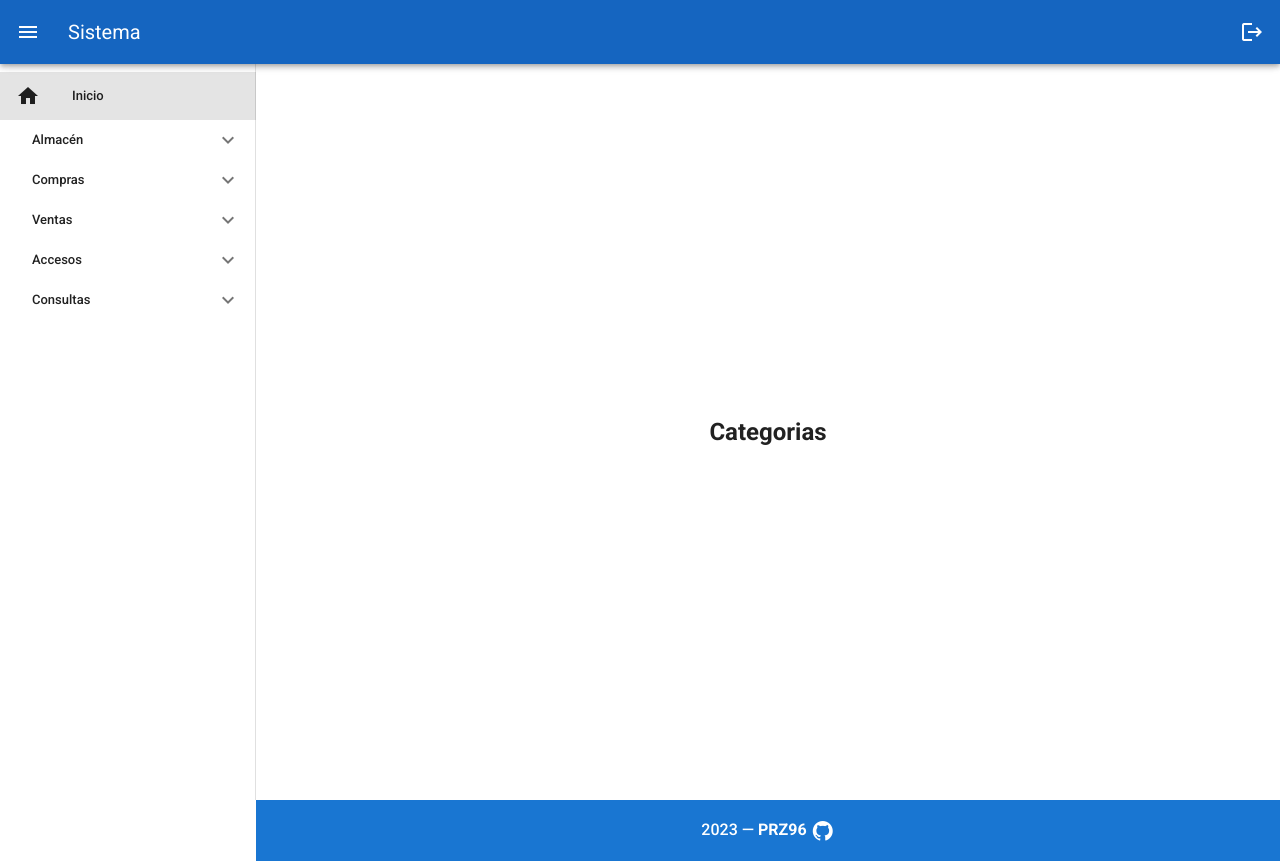
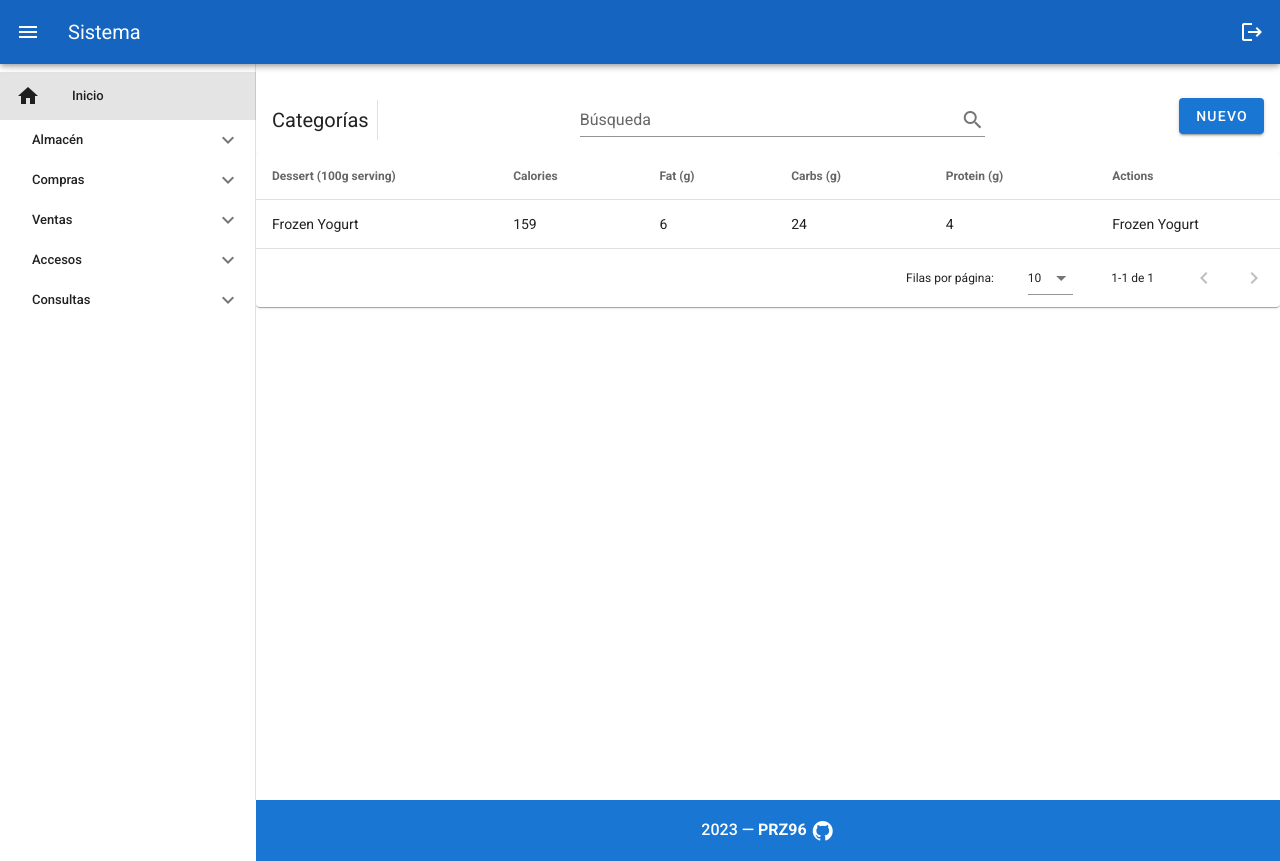
Before and after one commit to PRZ96/sistema-vue, a Vue app: page /categoria in a window 1280 px wide. Built offline with nearby package versions, Linux system fonts and the light colour scheme.

Commit message:
agregar crud y modificar fill-height por height 100

```diff
--- a/src/App.vue
+++ b/src/App.vue
@@ -177,7 +177,7 @@
     </v-app-bar>
 
     <v-main>
-      <v-container class="fill-height" fluid>
+      <v-container class="" fluid style="height: 100%;">
         <v-row align="center" justify="center">
           <v-slide-y-transition mode="out-in">
             <router-view />
--- a/src/components/Categoria.vue
+++ b/src/components/Categoria.vue
@@ -1,3 +1,197 @@
 <template>
-    <h2>Categorias</h2>
+  <v-layout align-start class="mt-6">
+    <v-flex>
+      <v-toolbar flat color="white">
+        <v-toolbar-title>Categorías</v-toolbar-title>
+        <v-divider class="mx-2" inset vertical></v-divider>
+
+        <v-spacer></v-spacer>
+
+        <v-text-field
+          class="text-xs-center"
+          v-model="search"
+          append-icon="search"
+          label="Búsqueda"
+          single-line
+          hide-details
+        ></v-text-field>
+
+        <v-spacer></v-spacer>
+
+        <v-dialog v-model="dialog" max-width="500px">
+          <template v-slot:activator="{ on }">
+            <v-btn color="primary" dark class="mb-2" v-on="on">Nuevo</v-btn>
+          </template>
+          <v-card>
+            <v-card-title>
+              <span class="headline">{{ formTitle }}</span>
+            </v-card-title>
+
+            <v-card-text>
+              <v-container grid-list-md>
+                <v-layout wrap>
+                  <v-flex xs12 sm6 md4>
+                    <v-text-field
+                      v-model="editedItem.name"
+                      label="Dessert name"
+                    ></v-text-field>
+                  </v-flex>
+                  <v-flex xs12 sm6 md4>
+                    <v-text-field
+                      v-model="editedItem.calories"
+                      label="Calories"
+                    ></v-text-field>
+                  </v-flex>
+                  <v-flex xs12 sm6 md4>
+                    <v-text-field
+                      v-model="editedItem.fat"
+                      label="Fat (g)"
+                    ></v-text-field>
+                  </v-flex>
+                  <v-flex xs12 sm6 md4>
+                    <v-text-field
+                      v-model="editedItem.carbs"
+                      label="Carbs (g)"
+                    ></v-text-field>
+                  </v-flex>
+                  <v-flex xs12 sm6 md4>
+                    <v-text-field
+                      v-model="editedItem.protein"
+                      label="Protein (g)"
+                    ></v-text-field>
+                  </v-flex>
+                </v-layout>
+              </v-container>
+            </v-card-text>
+
+            <v-card-actions>
+              <v-spacer></v-spacer>
+              <v-btn color="blue darken-1" class="white--text" flat @click="close">Cancelar</v-btn>
+              <v-btn color="blue darken-1" class="white--text" flat @click="save">Guardar</v-btn>
+            </v-card-actions>
+          </v-card>
+        </v-dialog>
+
+      </v-toolbar>
+
+      <v-data-table
+        :headers="headers"
+        :items="desserts"
+        :search="search"
+        class="elevation-1"
+      >
+        <template v-slot:items="props">
+          <td>{{ props.item.name }}</td>
+          <td class="text-xs-right">{{ props.item.calories }}</td>
+          <td class="text-xs-right">{{ props.item.fat }}</td>
+          <td class="text-xs-right">{{ props.item.carbs }}</td>
+          <td class="text-xs-right">{{ props.item.protein }}</td>
+          <td class="justify-center layout px-0">
+            <v-icon small class="mr-2" @click="editItem(props.item)">
+              edit
+            </v-icon>
+            <v-icon small @click="deleteItem(props.item)"> delete </v-icon>
+          </td>
+        </template>
+        <template v-slot:no-data>
+          <v-btn color="primary" @click="initialize">Reset</v-btn>
+        </template>
+      </v-data-table>
+    </v-flex>
+  </v-layout>
 </template>
+
+<script>
+export default {
+  data() {
+    return {
+      dialog: false,
+      search: "",
+      headers: [
+        {
+          text: "Dessert (100g serving)",
+          align: "left",
+          sortable: false,
+          value: "name",
+        },
+        { text: "Calories", value: "calories" },
+        { text: "Fat (g)", value: "fat" },
+        { text: "Carbs (g)", value: "carbs" },
+        { text: "Protein (g)", value: "protein" },
+        { text: "Actions", value: "name", sortable: false },
+      ],
+      desserts: [],
+      editedIndex: -1,
+      editedItem: {
+        name: "",
+        calories: 0,
+        fat: 0,
+        carbs: 0,
+        protein: 0,
+      },
+      defaultItem: {
+        name: "",
+        calories: 0,
+        fat: 0,
+        carbs: 0,
+        protein: 0,
+      },
+    };
+  },
+  computed: {
+    formTitle() {
+      return this.editedIndex === -1 ? "New Item" : "Edit Item";
+    },
+  },
+  watch: {
+    dialog(val) {
+      val || this.close();
+    },
+  },
+  created() {
+    this.initialize();
+  },
+  methods: {
+    initialize() {
+      this.desserts = [
+        {
+          name: "Frozen Yogurt",
+          calories: 159,
+          fat: 6.0,
+          carbs: 24,
+          protein: 4.0,
+        },
+      ];
+    },
+
+    editItem(item) {
+      this.editedIndex = this.desserts.indexOf(item);
+      this.editedItem = Object.assign({}, item);
+      this.dialog = true;
+    },
+
+    deleteItem(item) {
+      const index = this.desserts.indexOf(item);
+      confirm("Are you sure you want to delete this item?") &&
+        this.desserts.splice(index, 1);
+    },
+
+    close() {
+      this.dialog = false;
+      setTimeout(() => {
+        this.editedItem = Object.assign({}, this.defaultItem);
+        this.editedIndex = -1;
+      }, 300);
+    },
+
+    save() {
+      if (this.editedIndex > -1) {
+        Object.assign(this.desserts[this.editedIndex], this.editedItem);
+      } else {
+        this.desserts.push(this.editedItem);
+      }
+      this.close();
+    },
+  },
+};
+</script>
```
